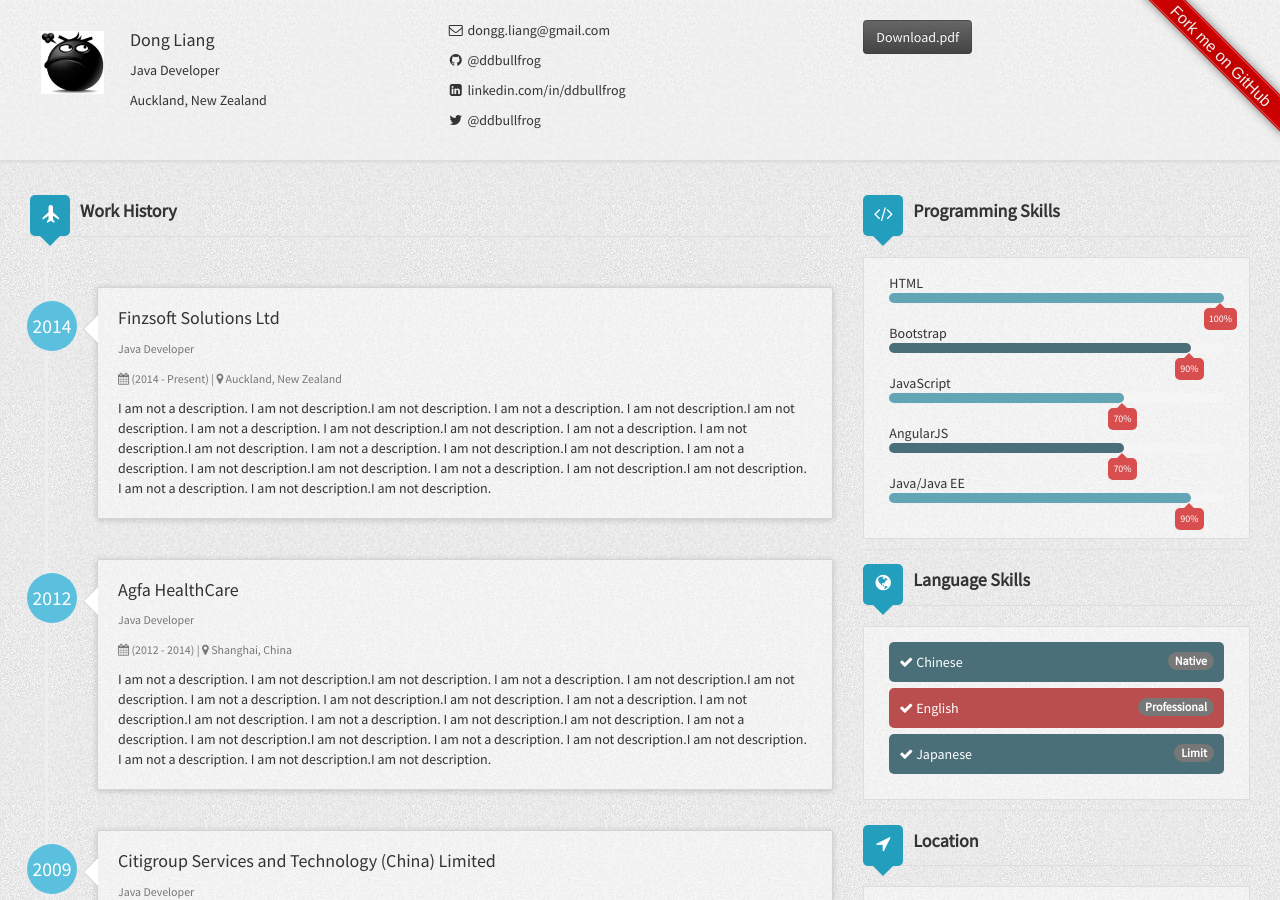
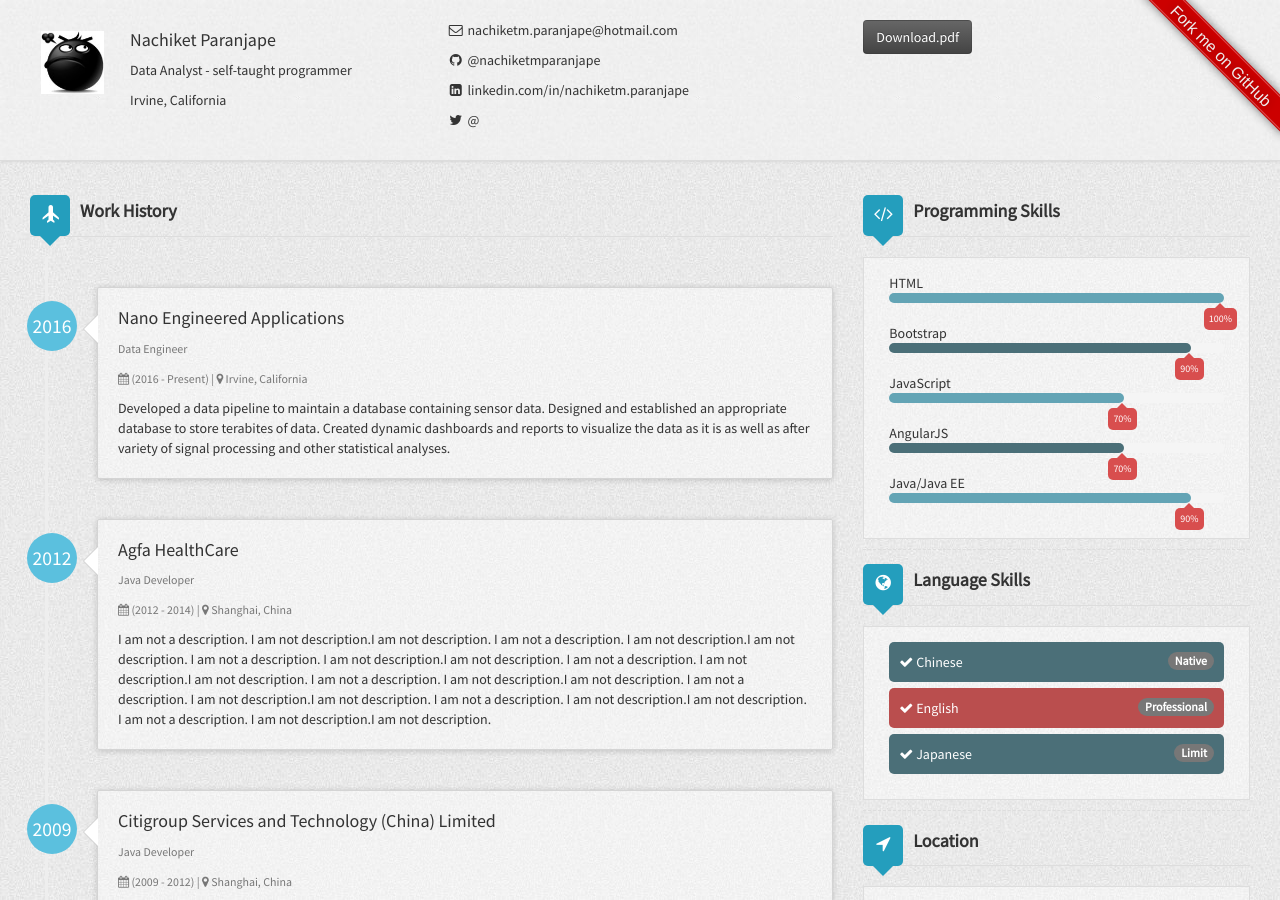
Before and after one commit to nachiketmparanjape2/nachiketmparanjape2.github.io, a Jekyll site: the page built from cv/index.html, in a window 1280 px wide and 900 px high. Built offline with Jekyll 4.4.1, drawn with Linux system fonts in a browser that asks for light colours; nearby versions of some CDN libraries; some of the changed text lies outside the part shown; grey boxes are pictures that could not be loaded.

Commit message:
Update _config.yml

```diff
--- a/_config.yml
+++ b/_config.yml
@@ -17,26 +17,26 @@ markdown: kramdown
 
 # Author settings
 author:
-  name: Dong Liang
-  title: Java Developer
-  address: Auckland, New Zealand
-  email: dongg.liang@gmail.com
-  link: http://ddbullfrog.com
+  name: Nachiket Paranjape
+  title: Data Analyst - self-taught programmer
+  address: Irvine, California
+  email: nachiketm.paranjape@hotmail.com
+  link: nachiketmparanjape.github.io
   weibo:
-  github: ddbullfrog
-  linkedin: ddbullfrog
-  twitter: ddbullfrog
+  github: nachiketmparanjape
+  linkedin: nachiketm.paranjape
+  twitter:
   gavatar: /resumecard/assets/img/avatar.JPG
   stackoverflow:
 #  stackoverflow: 4582127
   workHistory:
     - work1:
-      company: Finzsoft Solutions Ltd
-      location: Auckland, New Zealand
-      title: Java Developer
-      started: 2014
-      duration: (2014 - Present)
-      description: I am not a description. I am not description.I am not description. I am not a description. I am not description.I am not description. I am not a description. I am not description.I am not description. I am not a description. I am not description.I am not description. I am not a description. I am not description.I am not description. I am not a description. I am not description.I am not description. I am not a description. I am not description.I am not description. I am not a description. I am not description.I am not description.
+      company: Nano Engineered Applications
+      location: Irvine, California
+      title: Data Engineer
+      started: 2016
+      duration: (2016 - Present)
+      description: Developed a data pipeline to maintain a database containing sensor data. Designed and established an appropriate database to store terabites of data. Created dynamic dashboards and reports to visualize the data as it is as well as after variety of signal processing and other statistical analyses.
     - work2:
       company: Agfa HealthCare
       location: Shanghai, China
```
